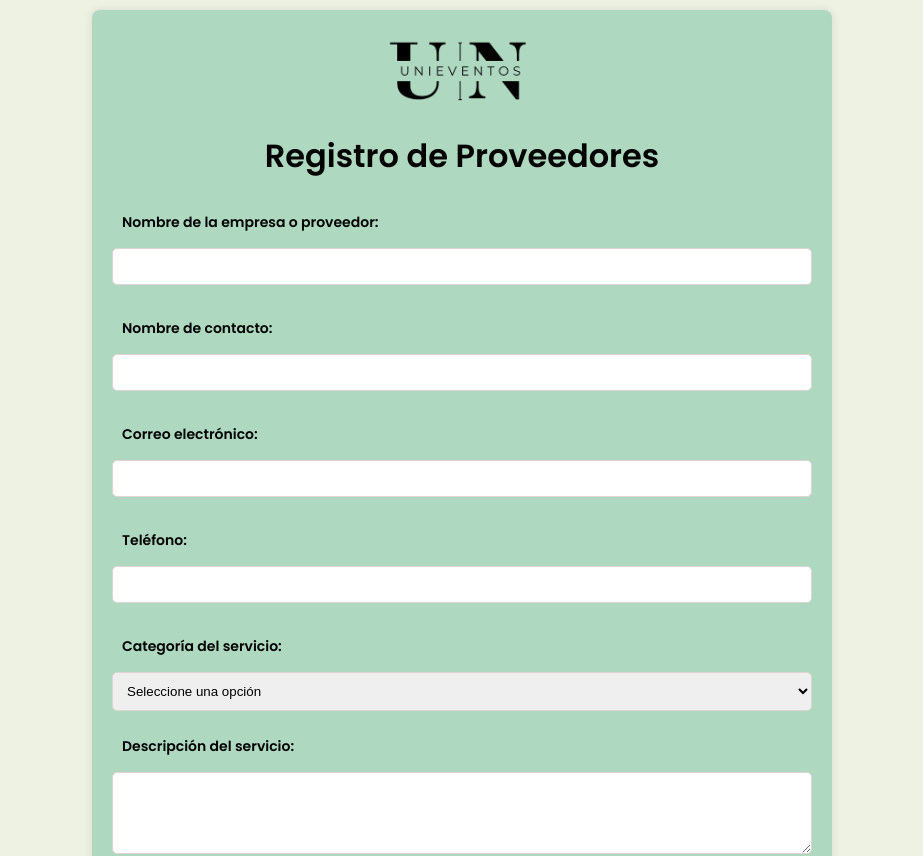
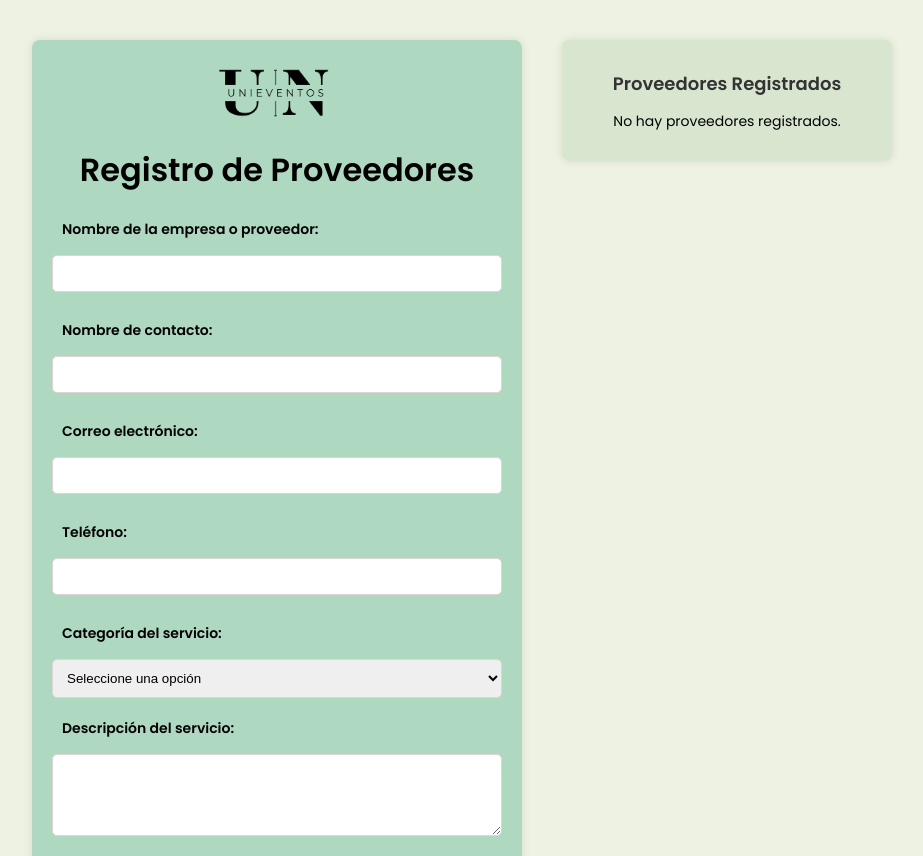
Before and after one commit to AlexTrivino/Framework---proyecto-web-eventos, a React (Create React App) app in the folder framework-appweb/: page /registroProveedor in a window 1280 px wide. Shown: the top 856 px of the page, without its empty margins (178-1101 px from the left). Built offline with nearby package versions, Linux system fonts and the light colour scheme.

Commit message:
Cambios finales-localStorage en registroProveedor jsx y registrarseEventos

```diff
--- a/framework-appweb/src/pages/registrarseEventos.jsx
+++ b/framework-appweb/src/pages/registrarseEventos.jsx
@@ -19,10 +19,15 @@ function RegistrarseEventos() {
   const [eventos, setEventos] = useState([]);
   const [botonActivo, setBotonActivo] = useState(null);
   const [modalVisible, setModalVisible] = useState(false);
+  const [eventosRegistrados, setEventosRegistrados] = useState([]);
 
+  // Cargar eventos y registros previos
   useEffect(() => {
     const eventosGuardados = JSON.parse(localStorage.getItem('eventos')) || [];
+    const registradosGuardados = JSON.parse(localStorage.getItem('eventosRegistrados')) || [];
+
     setEventos(eventosGuardados);
+    setEventosRegistrados(registradosGuardados);
   }, []);
 
   const handleClick = (id) => {
@@ -32,13 +37,9 @@ function RegistrarseEventos() {
 
   const confirmarRegistro = () => {
     if (botonActivo !== null) {
-      const boton = document.getElementById(`btn-${botonActivo}`);
-      if (boton) {
-        boton.disabled = true;
-        boton.textContent = 'Registrado';
-        boton.style.backgroundColor = '#ccc';
-        boton.style.cursor = 'not-allowed';
-      }
+      const nuevosRegistrados = [...eventosRegistrados, botonActivo];
+      setEventosRegistrados(nuevosRegistrados);
+      localStorage.setItem('eventosRegistrados', JSON.stringify(nuevosRegistrados));
     }
     setModalVisible(false);
   };
@@ -53,7 +54,9 @@ function RegistrarseEventos() {
       <section className="registro-eventos">
         <div className="galeria-eventos">
           {eventos.length > 0 ? (
-            eventos.map(evento => (
+            eventos.map(evento => {
+              const estaRegistrado = eventosRegistrados.includes(evento.id);
+              return (
                 <div className="evento-card" key={evento.id}>
                   <img src={imagenesMap[evento.imagen] || evento.imagen} alt={evento.titulo} />
                   <h3>{evento.titulo}</h3>
@@ -64,11 +67,14 @@ function RegistrarseEventos() {
                     id={`btn-${evento.id}`}
                     className="btn-registrarse"
                     onClick={() => handleClick(evento.id)}
+                    disabled={estaRegistrado}
+                    style={estaRegistrado ? { backgroundColor: '#ccc', cursor: 'not-allowed' } : {}}
                   >
-                  Registrarse
+                    {estaRegistrado ? 'Registrado' : 'Registrarse'}
                   </button>
                 </div>
-            ))
+              );
+            })
           ) : (
             <p>No hay eventos disponibles para registrarse.</p>
           )}
--- a/framework-appweb/src/pages/registroProveedor.jsx
+++ b/framework-appweb/src/pages/registroProveedor.jsx
@@ -1,4 +1,4 @@
-import React, { useState } from 'react';
+import React, { useState, useEffect } from 'react';
 import logo from '../assets/img/logo.png';
 import '../styles/registroProveedor.css';
 
@@ -12,8 +12,14 @@ function RegistroProveedor() {
     descripcion: ''
   });
 
+  const [proveedores, setProveedores] = useState([]);
   const [mensaje, setMensaje] = useState('');
   const [colorMensaje, setColorMensaje] = useState('');
+
+  useEffect(() => {
+    const datosGuardados = JSON.parse(localStorage.getItem('proveedores')) || [];
+    setProveedores(datosGuardados);
+  }, []);
 
   const handleChange = (e) => {
     const { name, value } = e.target;
@@ -32,7 +38,7 @@ function RegistroProveedor() {
     }
 
     if (!/^\d{7,10}$/.test(telefono)) {
-      setMensaje('Ingrese un número de teléfono válido (solo números, de 10 dígitos).');
+      setMensaje('Ingrese un número de teléfono válido (7 a 10 dígitos).');
       setColorMensaje('red');
       return;
     }
@@ -43,7 +49,21 @@ function RegistroProveedor() {
       return;
     }
 
-    setMensaje('¡Formulario enviado correctamente!');
+    const nuevoProveedor = {
+      id: Date.now(),
+      nombre,
+      contacto,
+      correo,
+      telefono,
+      categoria,
+      descripcion
+    };
+
+    const listaActualizada = [...proveedores, nuevoProveedor];
+    setProveedores(listaActualizada);
+    localStorage.setItem('proveedores', JSON.stringify(listaActualizada));
+
+    setMensaje('¡Proveedor registrado correctamente!');
     setColorMensaje('green');
     setFormData({
       nombre: '',
@@ -55,10 +75,18 @@ function RegistroProveedor() {
     });
   };
 
+  const eliminarProveedor = (id) => {
+    const listaFiltrada = proveedores.filter(p => p.id !== id);
+    setProveedores(listaFiltrada);
+    localStorage.setItem('proveedores', JSON.stringify(listaFiltrada));
+  };
+
   return (
-    <div style={{ backgroundColor: '#EEF2E3', minHeight: '100vh', display: 'flex', flexDirection: 'column' }}>
-      <div className="proveedor-container" style={{ flex: '1' }}>
-        <img src={logo} alt="Logo" width="150px" />
+    <div className="proveedor-page">
+      <div className="proveedor-layout">
+        {/* FORMULARIO */}
+        <div className="proveedor-container">
+          <img src={logo} alt="Logo" width="120px" />
           <h1>Registro de Proveedores</h1>
           <form onSubmit={handleSubmit}>
             <label>Nombre de la empresa o proveedor:</label>
@@ -92,7 +120,26 @@ function RegistroProveedor() {
           <p id="mensaje" style={{ color: colorMensaje }}>{mensaje}</p>
         </div>
 
-      <footer style={{ backgroundColor: '#B0C9A8', textAlign: 'center', padding: '20px', color: 'black', fontWeight: 'bold', fontFamily: 'Poppins, sans-serif' }}>
+        {/* LISTA */}
+        <div className="proveedor-lista">
+          <h2>Proveedores Registrados</h2>
+          {proveedores.length > 0 ? (
+            proveedores.map(prov => (
+              <div key={prov.id} className="proveedor-card">
+                <h4>{prov.nombre}</h4>
+                <p><strong>Contacto:</strong> {prov.contacto}</p>
+                <p><strong>Tel:</strong> {prov.telefono}</p>
+                <p><strong>Categoría:</strong> {prov.categoria}</p>
+                <button onClick={() => eliminarProveedor(prov.id)}>Eliminar</button>
+              </div>
+            ))
+          ) : (
+            <p className="no-proveedores">No hay proveedores registrados.</p>
+          )}
+        </div>
+      </div>
+
+      <footer className="footer-proveedor">
         &copy; 2025 UniEventos | Todos los derechos reservados
       </footer>
     </div>
--- a/framework-appweb/src/styles/registroProveedor.css
+++ b/framework-appweb/src/styles/registroProveedor.css
@@ -1,16 +1,30 @@
 @import url('https://fonts.googleapis.com/css2?family=Poppins:wght@400;600&display=swap');
 
+.proveedor-page {
+  background-color: #EEF2E3;
+  min-height: 100vh;
+  font-family: 'Poppins', sans-serif;
+  display: flex;
+  flex-direction: column;
+}
+
+.proveedor-layout {
+  display: flex;
+  justify-content: center;
+  align-items: flex-start;
+  gap: 40px;
+  padding-top: 40px;
+  margin-bottom: 30px;
+}
+
+/* FORMULARIO */
 .proveedor-container {
-  font-family: 'Poppins', sans-serif;
   background-color: rgb(174, 216, 191);
-  width: 100%;
-  max-width: 700px;
-  margin: 10px auto;
+  width: 450px;
   padding: 20px;
   border-radius: 8px;
   box-shadow: 0 0 10px rgba(0,0,0,0.1);
 }
-
 
 .proveedor-container img {
   display: block;
@@ -20,11 +34,12 @@
 .proveedor-container h1 {
   text-align: center;
   color: #000000;
+  margin-bottom: 15px;
 }
 
 .proveedor-container label {
   display: block;
-  margin-top: 15px;
+  margin-top: 10px;
   font-weight: bold;
 }
 
@@ -40,7 +55,7 @@
 }
 
 .proveedor-container button {
-  margin-top: 20px;
+  margin-top: 15px;
   background-color: #5d8e70;
   color: #ffffff;
   border: none;
@@ -55,18 +70,70 @@
   background-color: #4c6054;
 }
 
-.proveedor-container #mensaje {
+#mensaje {
   margin-top: 15px;
   font-weight: bold;
   text-align: center;
 }
 
-.proveedor-container footer {
-  background-color: var(--verde);
+/* LISTA */
+.proveedor-lista {
+  width: 300px;
+  background-color: #d8e6d0;
+  padding: 15px;
+  border-radius: 8px;
+  box-shadow: 0 0 10px rgba(0,0,0,0.1);
+  max-height: 600px;
+  overflow-y: auto;
+}
+
+.proveedor-lista h2 {
+  text-align: center;
+  font-size: 18px;
+  margin-bottom: 10px;
+}
+
+.proveedor-card {
+  background-color: #fff;
+  padding: 10px;
+  margin-bottom: 10px;
+  border-radius: 6px;
+  box-shadow: 0 2px 5px rgba(0,0,0,0.1);
+  font-size: 14px;
+}
+
+.proveedor-card h4 {
+  margin: 0 0 5px;
+  font-size: 16px;
+}
+
+.proveedor-card button {
+  margin-top: 5px;
+  background-color: #d9534f;
+  color: #fff;
+  border: none;
+  padding: 5px 10px;
+  border-radius: 4px;
+  cursor: pointer;
+  font-size: 13px;
+}
+
+.proveedor-card button:hover {
+  background-color: #b02a27;
+}
+
+.no-proveedores {
+  text-align: center;
+  font-size: 14px;
+}
+
+/* FOOTER */
+.footer-proveedor {
+  background-color: #B0C9A8;
   text-align: center;
   padding: 20px;
-  margin-top: 50px;
-  color: var(--negro);
+  color: black;
   font-weight: bold;
   font-family: 'Poppins', sans-serif;
+  margin-top: auto;
 }
```
Lines whose indentation alone changed are shown as unchanged.
